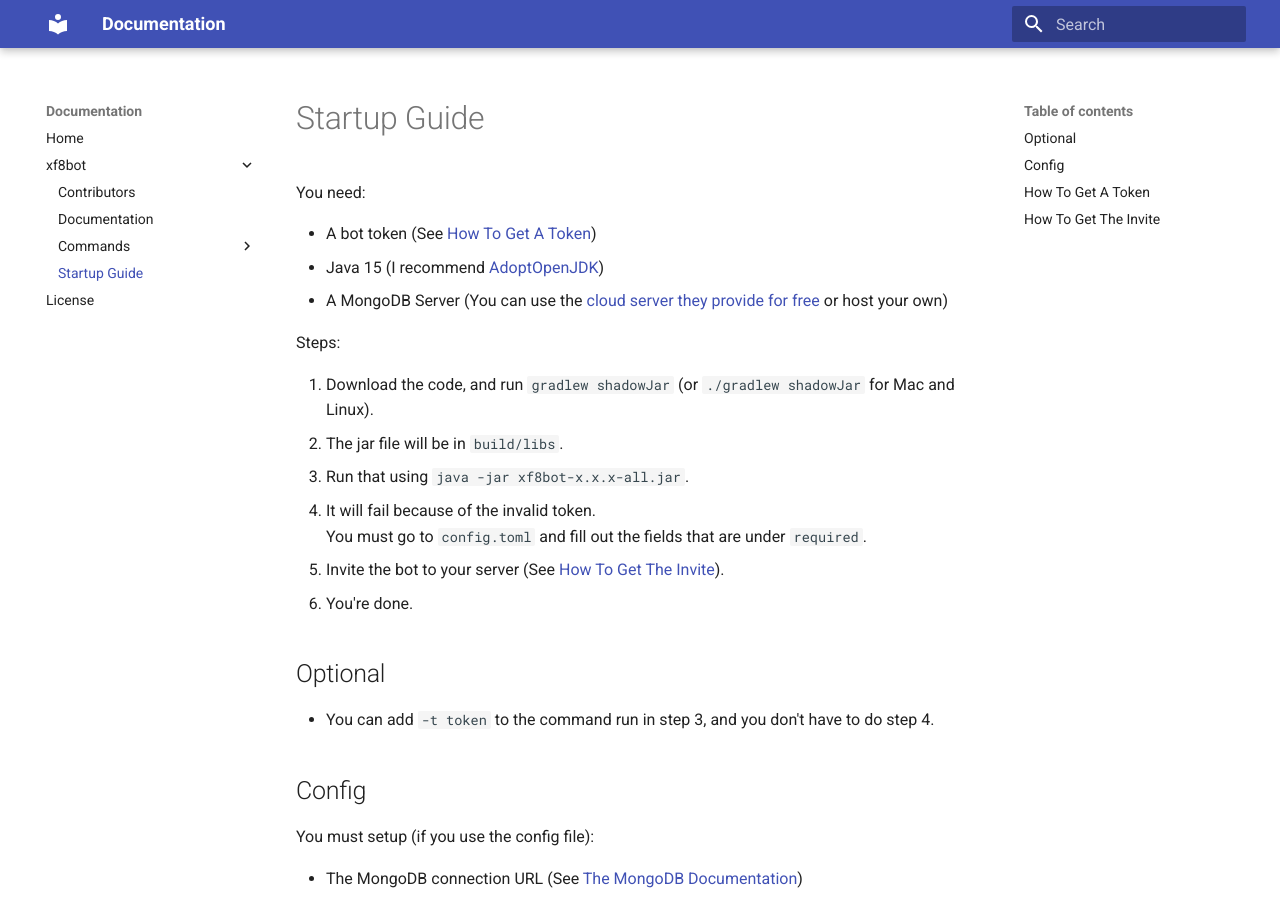
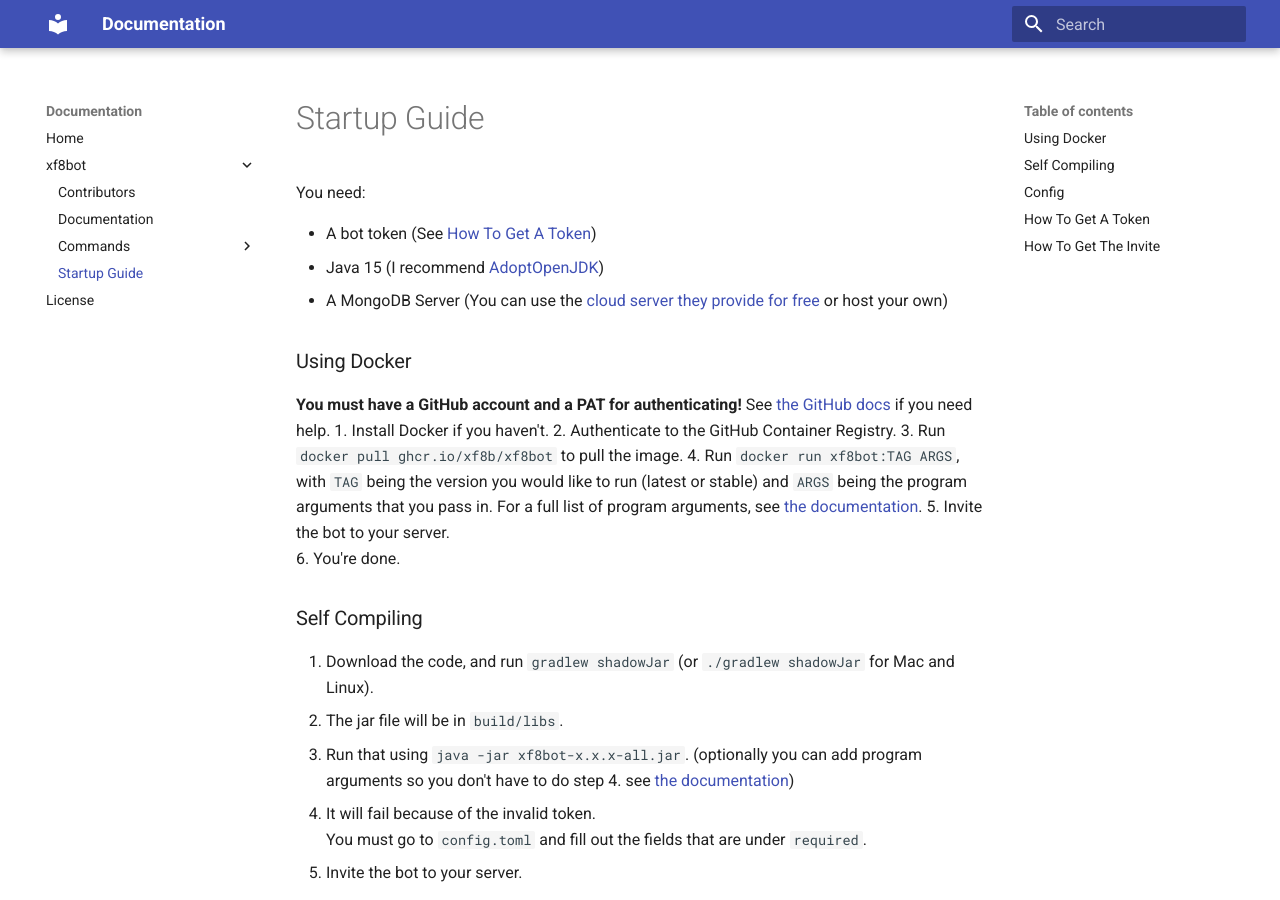
Before and after one commit to xf8b/documentation, an MkDocs documentation site: the page built from docs/xf8bot/startup.md, in a window 1280 px wide and 900 px high. Built offline with MkDocs 1.6.1 and Material for MkDocs 9.7.7, drawn with Linux system fonts in a browser that asks for light colours.

Commit message:
Update startup.md

```diff
--- a/docs/xf8bot/startup.md
+++ b/docs/xf8bot/startup.md
@@ -11,18 +11,23 @@
 * Java 15 (I recommend [AdoptOpenJDK](https://adoptopenjdk.net))
 * A MongoDB Server (You can use the [cloud server they provide for free](https://www.mongodb.com/cloud/atlas/signup) or host your own)
 
-Steps:
-
+### Using Docker
+**You must have a GitHub account and a PAT for authenticating!**
+See [the GitHub docs](https://docs.github.com/en/free-pro-team@latest/packages/managing-container-images-with-github-container-registry/pushing-and-pulling-docker-images#authenticating-to-github-container-registry) if you need help.
+1. Install Docker if you haven't.
+2. Authenticate to the GitHub Container Registry.
+3. Run `docker pull ghcr.io/xf8b/xf8bot` to pull the image.
+4. Run `docker run xf8bot:TAG ARGS`, with `TAG` being the version you would like to run (latest or stable) and `ARGS` being the program arguments that you pass in. For a full list of program arguments, see [the documentation](https://xf8b.github.io/documentation/xf8bot/args/).
+5. Invite the bot to your server.
+6. You're done.
+### Self Compiling
 1. Download the code, and run `gradlew shadowJar` (or `./gradlew shadowJar` for Mac and Linux).
 2. The jar file will be in `build/libs`.
-3. Run that using `java -jar xf8bot-x.x.x-all.jar`.
+3. Run that using `java -jar xf8bot-x.x.x-all.jar`. (optionally you can add program arguments so you don't have to do step 4. see [the documentation](https://xf8b.github.io/documentation/xf8bot/args/))
 4. It will fail because of the invalid token.
 You must go to `config.toml` and fill out the fields that are under `required`.
-5. Invite the bot to your server (See [How To Get The Invite](#how-to-get-the-invite)).
+5. Invite the bot to your server.
 6. You're done.
-
-## Optional
-* You can add `-t token` to the command run in step 3, and you don't have to do step 4.
 
 ## Config
 You must setup (if you use the config file):
```
